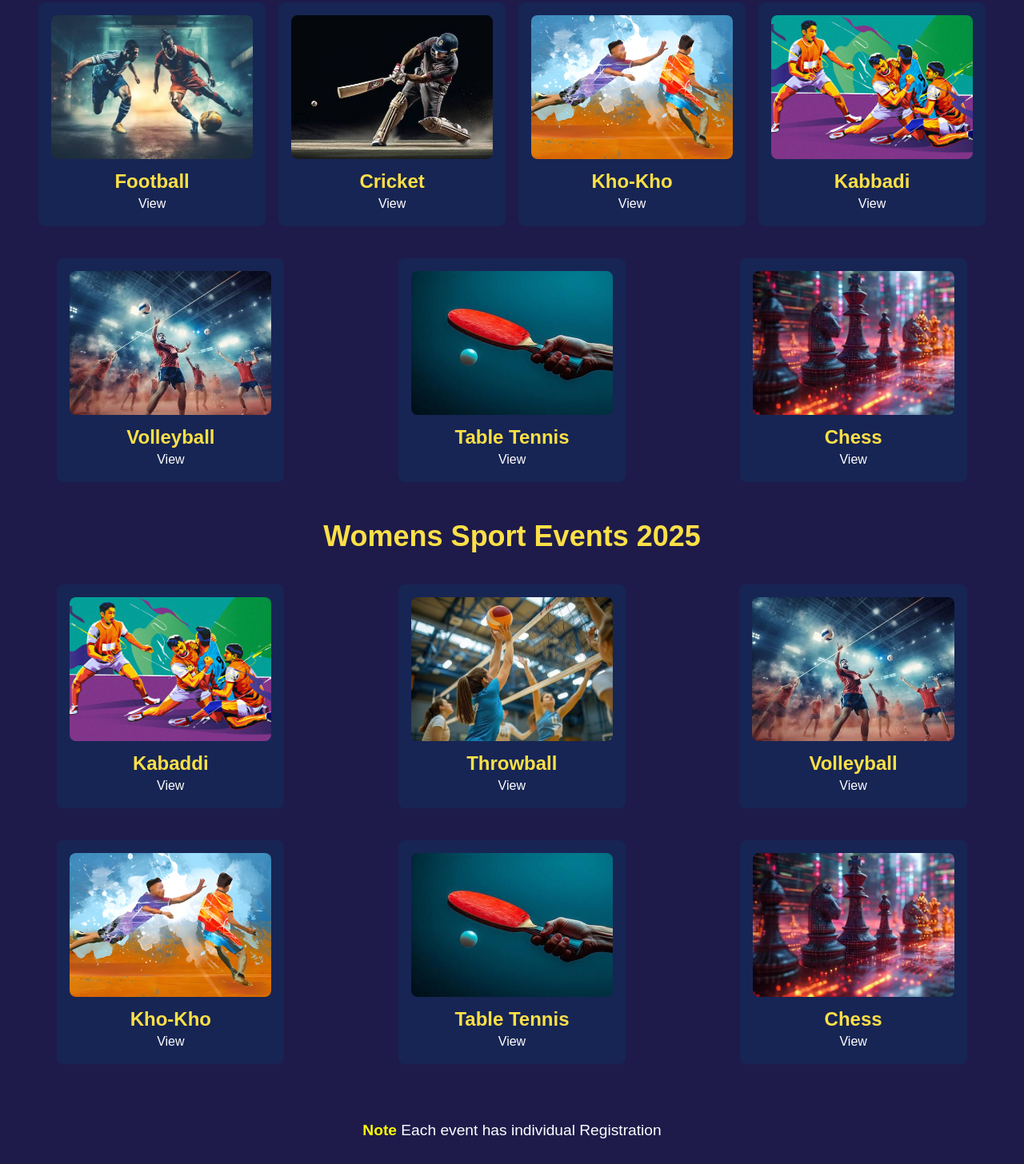
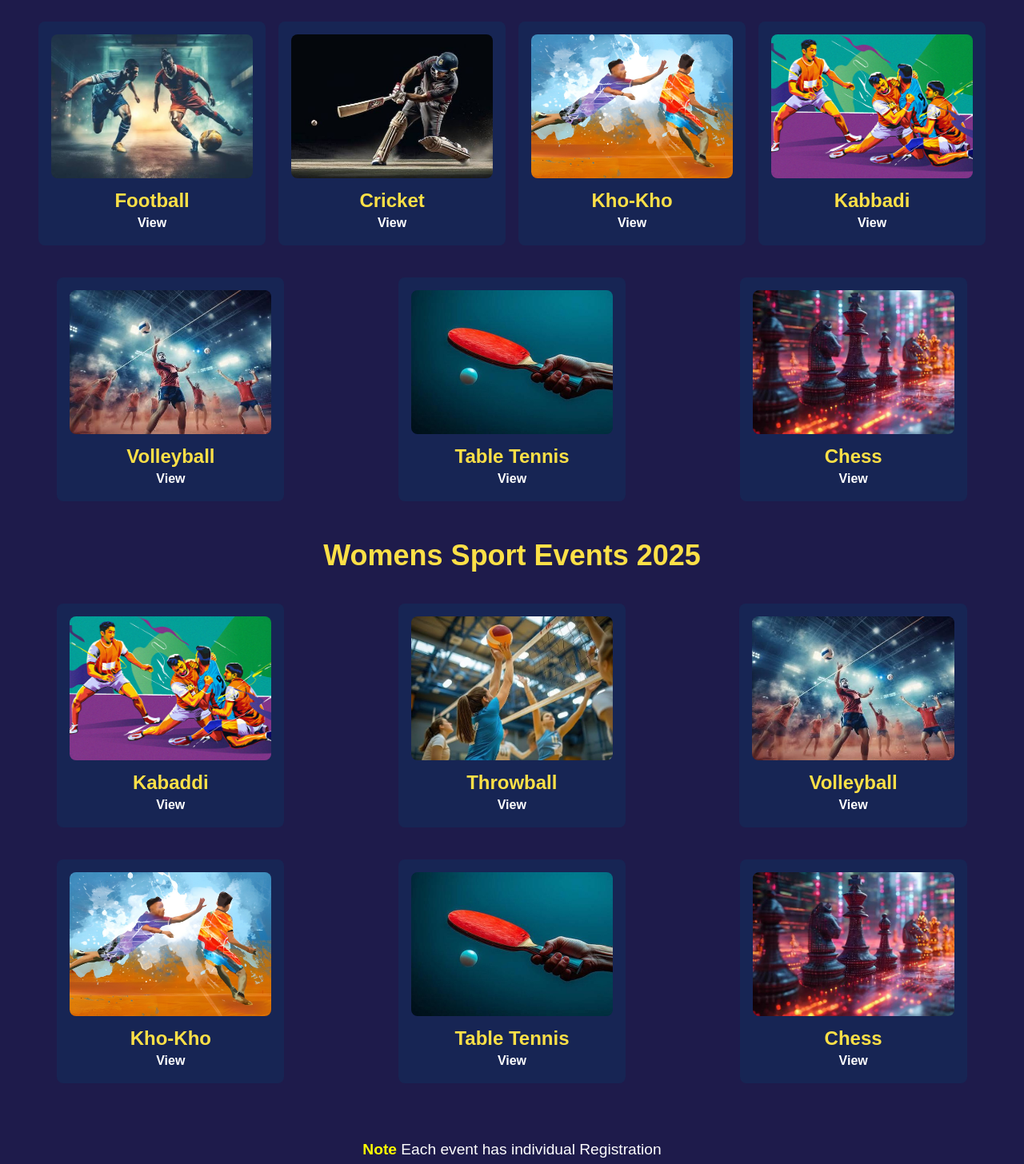
Before and after one commit to Arvindhan-7/aavishkaar-2025, a plain HTML site: page sports.html in a window 1280 px wide. Shown: the part 727-2183 px from the top of the page at 80% size. Drawn offline with nearby package versions, Linux system fonts and the light colour scheme; a web font is replaced by a local one.

Commit message:
main pages

```diff
--- a/sports.html
+++ b/sports.html
@@ -70,7 +70,7 @@
 
   <!--Title&Description-->
   <section class="mt-5">
-    <h1 class="text-yellow-300 font-bold font-sans text-3xl text-center">Sports</h1>
+    <h1 class="text-yellow-300 font-bold font-sans text-6xl text-center">Sports</h1>
     <p class="text-center text-lg mt-5 pl-10 pr-10 text-xl">Showcase your skills in exciting team events like Cricket, Futsal (Football), Volleyball, Kabaddi, Kho Kho, and Throwball, or test your individual prowess in Table Tennis and Chess. Experience the spirit of competition, sportsmanship, and strategy in this dynamic platform for athletes to shine<br>
     Join us at AAVISHKAAR-2025 and bring your energy, passion, and team spirit to the field!</p>
 </section><br>
@@ -117,7 +117,7 @@
     </div>
     <div class="flex justify-center" >
       <!--On clicking this, the click has to be directed to National Conference page-->
-      <a href="futsal.html" class="event-button-a">View</a>
+      <a href="futsal.html" class="event-button-a font-bold">View</a>
     </div>
   </section>
 
@@ -130,7 +130,7 @@
     </div>
     <div class="flex justify-center">
       <!--On clicking this, the click has to be directed to National Conference page-->
-      <a href="cricket.html" class="event-button-a">View</a>
+      <a href="cricket.html" class="event-button-a font-bold">View</a>
     </div>
   </section>
 
@@ -143,7 +143,7 @@
     </div>
     <div class="flex justify-center">
       <!--On clicking this, the click has to be directed to National Conference page-->
-      <a href="khokho.html" class="event-button-a">View</a>
+      <a href="khokho.html" class="event-button-a font-bold">View</a>
     </div>
   </section>
 
@@ -156,7 +156,7 @@
     </div>
     <div class="flex justify-center">
       <!--On clicking this, the click has to be directed to National Conference page-->
-      <a href="kabbadi.html" class="event-button-a">View</a>
+      <a href="kabbadi.html" class="event-button-a font-bold">View</a>
     </div>
   </section>
 </div>
@@ -171,7 +171,7 @@
     </div>
     <div class="flex justify-center">
       <!--On clicking this, the click has to be directed to National Conference page-->
-      <a href="volleyball.html" class="event-button-a">View</a>
+      <a href="volleyball.html" class="event-button-a font-bold">View</a>
     </div>
   </section>
 
@@ -184,7 +184,7 @@
     </div>
     <div class="flex justify-center">
       <!--On clicking this, the click has to be directed to National Conference page-->
-      <a href="tabletennis.html" class="event-button-a">View</a>
+      <a href="tabletennis.html" class="event-button-a font-bold">View</a>
     </div>
   </section>
 
@@ -197,7 +197,7 @@
     </div>
     <div class="flex justify-center">
       <!--On clicking this, the click has to be directed to National Conference page-->
-      <a href="chess.html" class="event-button-a">View</a>
+      <a href="chess.html" class="event-button-a font-bold">View</a>
     </div>
   </section>
 </div><br><br>
@@ -216,7 +216,7 @@
     </div>
     <div class="flex justify-center">
 
-        <a href="kabbadig.html" class="event-button-a">View</a>
+        <a href="kabbadig.html" class="event-button-a font-bold">View</a>
     </div>
   </section>
 
@@ -229,7 +229,7 @@
     </div>
     <div class="flex justify-center">
 
-        <a href="throwball.html" class="event-button-a">View</a>
+        <a href="throwball.html" class="event-button-a font-bold">View</a>
     </div>
   </section>
 
@@ -242,7 +242,7 @@
     </div>
     <div class="flex justify-center">
 
-        <a href="volleyball.html" class="event-button-a">View</a>
+        <a href="volleyball.html" class="event-button-a font-bold">View</a>
     </div>
   </section>
 </div>
@@ -259,7 +259,7 @@
   </div>
   <div class="flex justify-center">
     <button type="button" class="event-button">
-      <a href="khokhog.html" class="event-button-a">View</a>
+      <a href="khokhog.html" class="event-button-a font-bold">View</a>
   </div>
 </section>
 
@@ -272,7 +272,7 @@
   </div>
   <div class="flex justify-center">
     <button type="button" class="event-button">
-      <a href="tabletennisg.html" class="event-button-a">View</a>
+      <a href="tabletennisg.html" class="event-button-a font-bold">View</a>
   </div>
 </section>
 
@@ -285,7 +285,7 @@
   </div>
   <div class="flex justify-center">
     <button type="button" class="event-button">
-      <a href="chessg.html" class="event-button-a">View</a>
+      <a href="chessg.html" class="event-button-a font-bold">View</a>
   </div>
 </section>
 </div>
```
Also changed, not shown: aboutus.html (+1 -1 lines), culturals.html (+1 -1 lines), index.html (+4 -4 lines).
